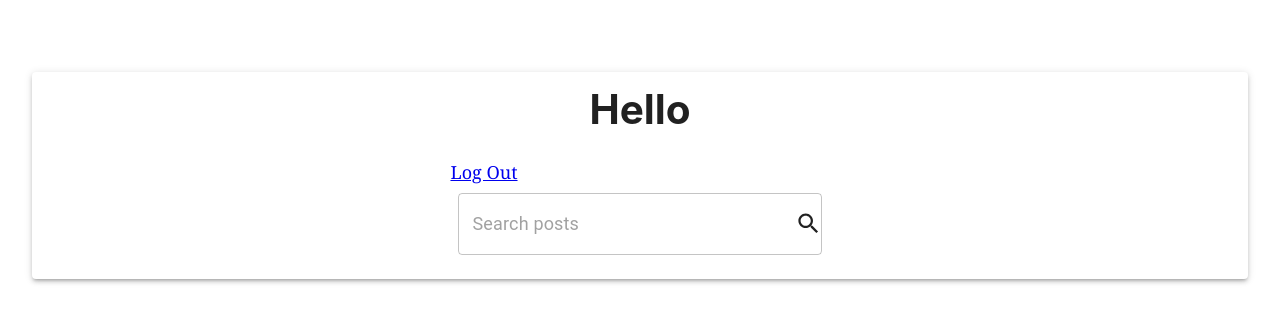
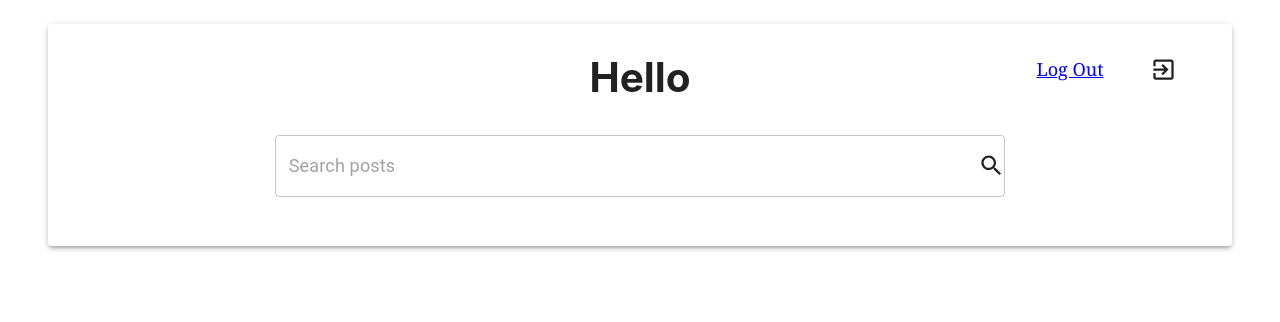
Before and after one commit to Habbex/gatsby-github-doc, a Gatsby site: page /blogs in a window 1280 px wide. Built offline with nearby package versions, Linux system fonts and the light colour scheme; Gatsby itself is replaced by a stand-in of ours; what auth0-js would draw is missing.

Commit message:
Added pagination and some styling and icons

```diff
--- a/gatsby-node.js
+++ b/gatsby-node.js
@@ -7,7 +7,8 @@
 // You can delete this file if you're not using it
 const path = require("path");
 const {paginate}= require('gatsby-awesome-pagination');
-const { createFilePath } = require(`gatsby-source-filesystem`)
+const { Reporter } = require("gatsby");
+
 module.exports.onCreateNode = ({ node, actions }) => {
   const { createNodeField } = actions
   if (node.internal.type === "MarkdownRemark") {
@@ -37,6 +38,11 @@ module.exports.createPages = async ({ graphql, actions }) => {
         }
       }
     `)
+
+    if(respone.errors){
+      reporter.panicOnBuild(`Error while running GraphQL query`);
+      return;
+    }
 
     paginate ({
       createPage,
--- a/src/components/layout.js
+++ b/src/components/layout.js
@@ -9,11 +9,11 @@ const Layout = ({ children }) => {
   const useStyles = makeStyles((theme) => ({
     root: {
       display: "flex",
-      padding: theme.spacing(8, 0, 6),
+      padding: theme.spacing(2),
     },
     paper: {
       margin: theme.spacing(2),
-      padding: theme.spacing(2),
+      padding: theme.spacing(4),
     },
   }));
   const classes = useStyles();
--- /dev/null
+++ b/src/components/pagination.js
@@ -0,0 +1,45 @@
+import React from "react"
+import PropTypes from "prop-types"
+import { Link } from "gatsby"
+import { Grid } from '@material-ui/core';
+import ArrowBackIcon from '@material-ui/icons/ArrowBack';
+import ArrowForwardIcon from '@material-ui/icons/ArrowForward';
+
+const Pagination = ({ pageContext }) => {
+
+    const { previousPagePath, nextPagePath } = pageContext;
+
+    return (
+        <div>
+            <Grid container item spacing={2}>
+                <Grid item xs={2}>
+                    {previousPagePath && (
+                        <Link to={previousPagePath}>
+                            <Grid container direction="row" alignItems="center" justify="space-around">
+                                <ArrowBackIcon />
+                                Prev
+                            </Grid>
+                        </Link>
+                    )}
+                </Grid>
+                <Grid xs={8} />
+                <Grid item xs={2}>
+                    {nextPagePath && (
+                        <Link to={nextPagePath}>
+                            <Grid container direction="row" alignItems="center" justify="space-around">
+                                Next
+                                <ArrowForwardIcon />
+                            </Grid>
+                        </Link>
+                    )}
+                </Grid>
+            </Grid>
+        </div>
+    )
+}
+
+Pagination.propTypes = {
+    pageContext: PropTypes.object.isRequired
+};
+
+export default Pagination;
--- a/src/templates/blogs.js
+++ b/src/templates/blogs.js
@@ -3,10 +3,12 @@ import PropTypes from "prop-types"
 import { Link, graphql } from "gatsby"
 import Img from "gatsby-image"
 import Layout from "../components/layout"
-import { Grid, OutlinedInput, FormControl, InputAdornment, Card, CardActionArea, CardActions, CardContent, CardMedia, Typography } from '@material-ui/core';
+import { Grid, OutlinedInput, FormControl, InputAdornment, Card, CardActionArea, CardContent, Typography } from '@material-ui/core';
 import SearchIcon from '@material-ui/icons/Search';
+import ExitToAppIcon from '@material-ui/icons/ExitToApp';
 import { makeStyles } from '@material-ui/core/styles';
 import { logout, getProfile } from "../utils/auth";
+import Pagination from "../components/pagination"
 
 const useStyles = makeStyles((theme) => ({
   root: {
@@ -22,15 +24,15 @@ const useStyles = makeStyles((theme) => ({
     margin: 4,
   },
   paper: {
-    padding: theme.spacing(3),
+    padding: theme.spacing(4),
   },
-  link:{
+  link: {
     textAlign: 'center',
     textDecoration: 'none',
     color: theme.palette.text.secondary,
   },
-  image:{
-    maxHeight:'60vh'
+  image: {
+    maxHeight: '60vh'
   }
 }));
 
@@ -73,9 +75,14 @@ const BlogIndex = ({ data, pageContext }) => {
   return (
     <Layout>
       <div>
-        <Grid container justify="center">
-          <Grid item>
+        <Grid container justify="center" direction="column">
+          <Grid container item xs={12}>
+            <Grid item xs={2} />
+            <Grid item xs={8}>
               <h1 style={{ textAlign: `center` }}>Hello {user.name}</h1>
+            </Grid>
+            <Grid item xs={2}>
+              <Grid container direction="row" alignItems="center" justify="space-around">
                 <a
                   href="#logout"
                   onClick={e => {
@@ -85,6 +92,12 @@ const BlogIndex = ({ data, pageContext }) => {
                 >
                   Log Out
                   </a>
+                <ExitToAppIcon />
+              </Grid>
+            </Grid>
+          </Grid>
+          <Grid container item xs={12} justify="center">
+            <Grid item xs={8}>
               <FormControl fullWidth>
                 <OutlinedInput
                   className={classes.input}
@@ -95,6 +108,10 @@ const BlogIndex = ({ data, pageContext }) => {
                 />
               </FormControl>
             </Grid>
+            <Grid item xs={8} justify="center">
+              <Pagination pageContext={pageContext} />
+            </Grid>
+          </Grid>
         </Grid>
       </div>
       <div>
@@ -104,9 +121,9 @@ const BlogIndex = ({ data, pageContext }) => {
             const { slug } = node.fields
             const { title, date, description, featuredImage, featuredImgAlt } = node.frontmatter
             return (
-              <Grid item md={10} className={classes.paper}>
-                <Link className={classes.link} to={slug}>
-                  <Card key={slug}>
+              <Grid item xs={10} key={slug} className={classes.paper}>
+                <Link className={classes.link} to={`/blogs/${slug}`}>
+                  <Card >
                     <CardActionArea>
                       <Img className={classes.image} fluid={featuredImage.childImageSharp.fluid} alt={featuredImgAlt} />
                       <CardContent>
@@ -125,7 +142,8 @@ const BlogIndex = ({ data, pageContext }) => {
                   </Card>
                 </Link>
               </Grid>
-            )}
+            )
+          }
           )}
         </Grid>
       </div >
@@ -135,11 +153,16 @@ const BlogIndex = ({ data, pageContext }) => {
 
 BlogIndex.propType = {
   data: PropTypes.object.isRequired,
+  pageContext: PropTypes.object.isRequired
 }
 
 export const pageQuery = graphql`
-query {
-  allMarkdownRemark(sort: {order: DESC, fields: frontmatter___date}) {
+query ($skip: Int!, $limit: Int!){
+  allMarkdownRemark(
+    sort: { fields: [frontmatter___date], order: DESC }
+    limit: $limit
+    skip: $skip
+  ) {
     edges {
       node {
         excerpt(pruneLength: 500)
```
Also changed, not shown: src/pages/index.js (+4 -5 lines). Lines whose indentation alone changed are shown as unchanged.
